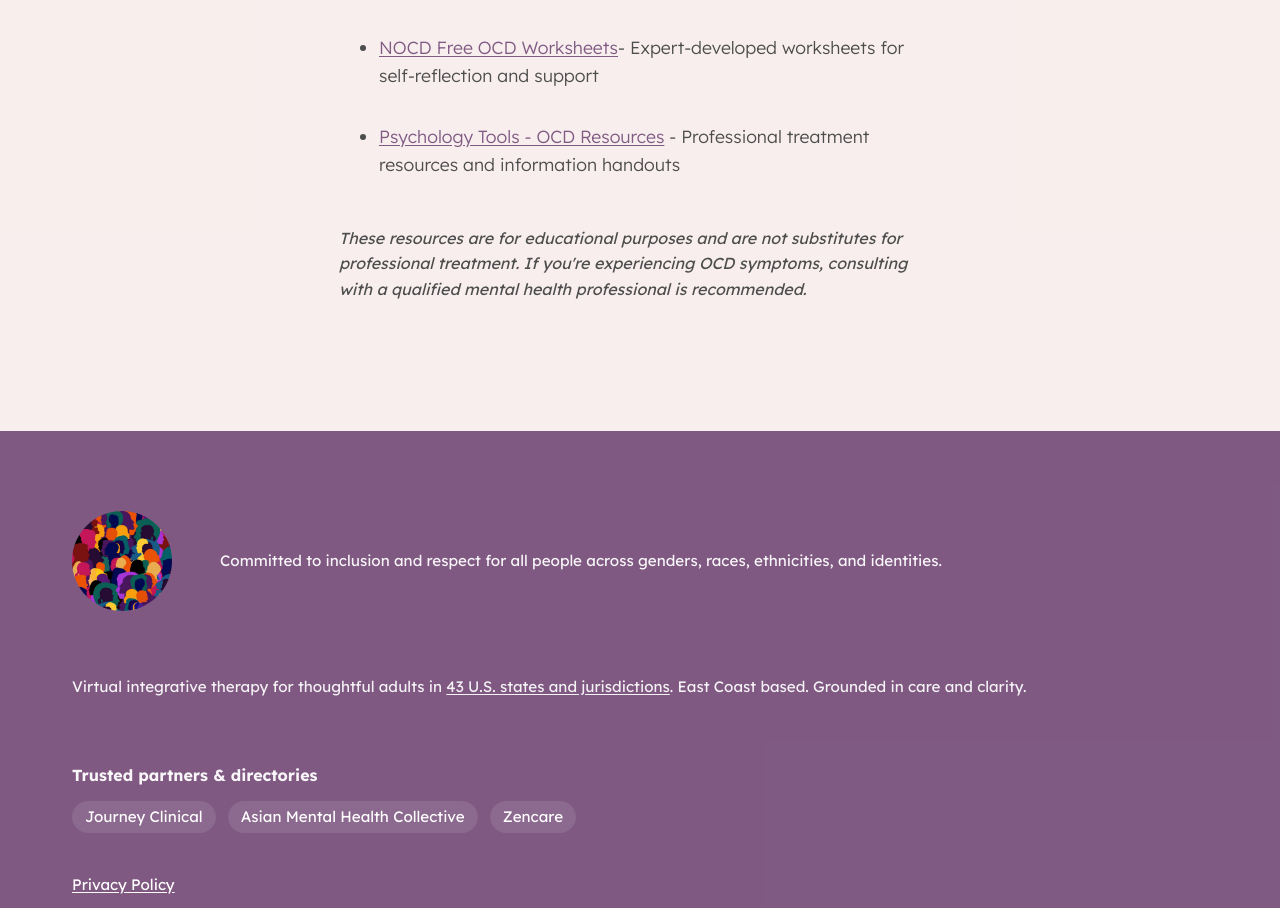
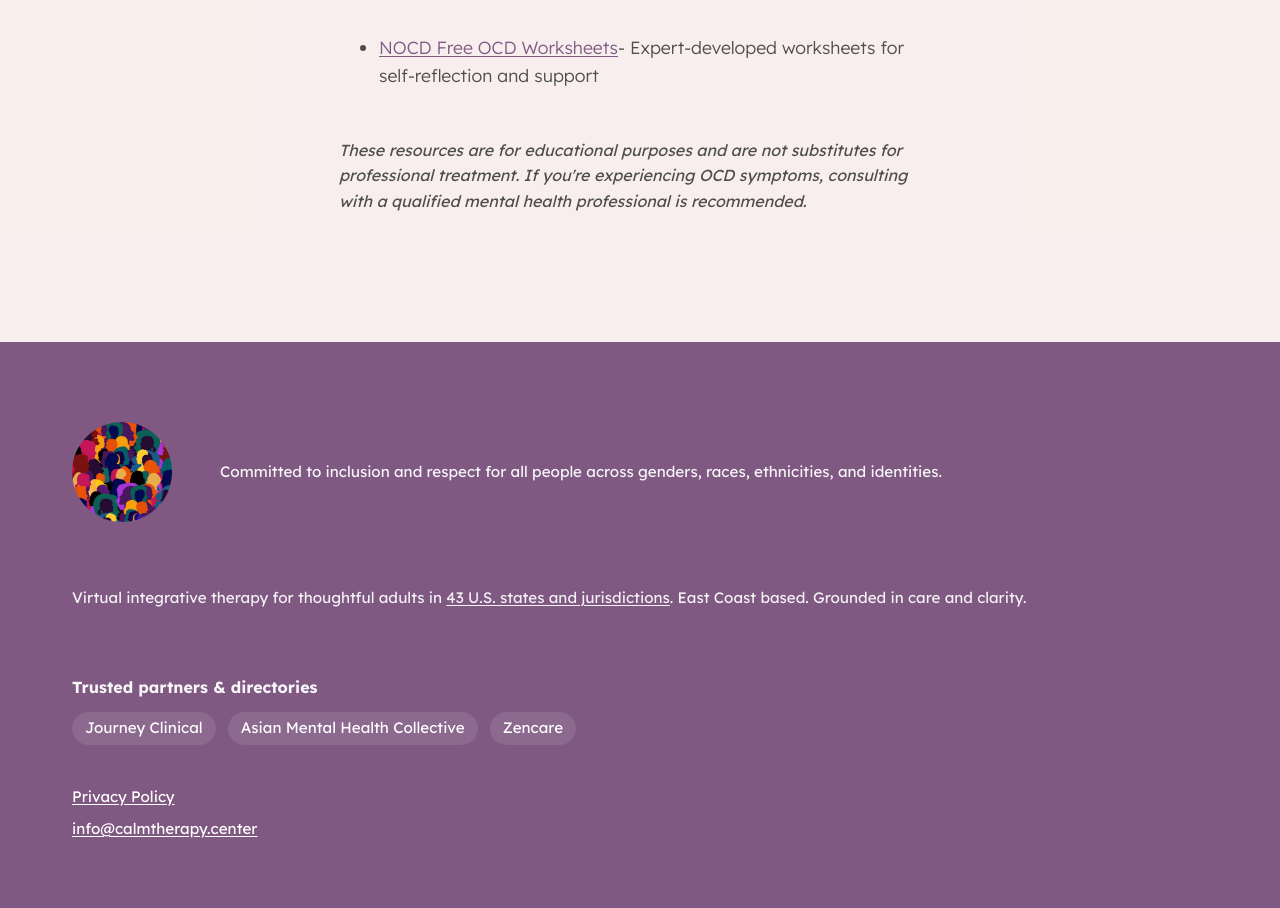
Before and after one commit to mazenswar/calm-v3, a Next.js app: page /specialties/ocd in a window 1280 px wide. Shown: the part 4849-5757 px from the top of the page. Built offline with nearby package versions, Linux system fonts and the light colour scheme; no server answers.

Commit message:
v4.5.9 ocd page remove link

```diff
--- a/app/specialties/ocd/OcdResources.js
+++ b/app/specialties/ocd/OcdResources.js
@@ -73,17 +73,6 @@ function OnlineResources() {
 					</CustomLink>
 					- Expert-developed worksheets for self-reflection and support
 				</li>
-				<li>
-					<CustomLink
-						url={
-							"https://www.psychologytools.com/professional/problems/obsessive-compulsive-disorder-ocd"
-						}
-						newWindow={true}
-					>
-						Psychology Tools - OCD Resources
-					</CustomLink>{" "}
-					- Professional treatment resources and information handouts
-				</li>
 			</ul>
 		</div>
 	);
```
